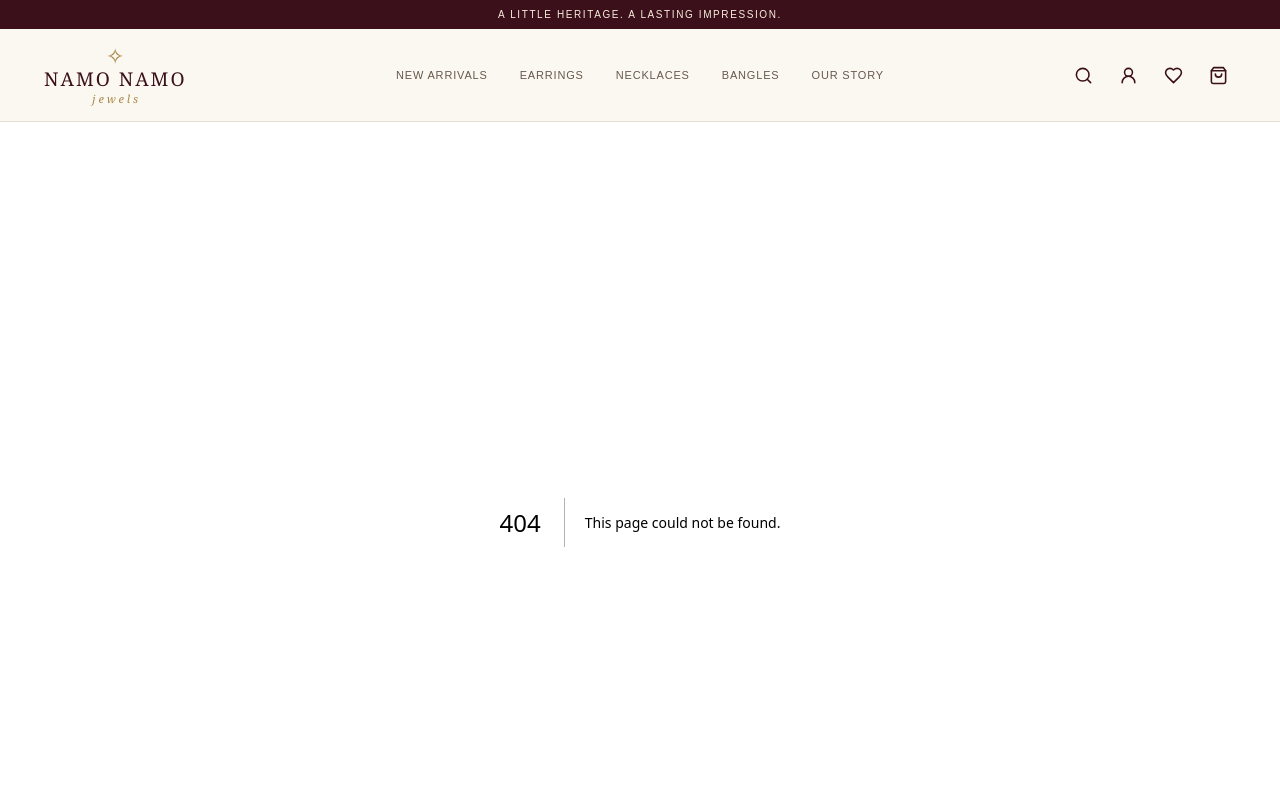
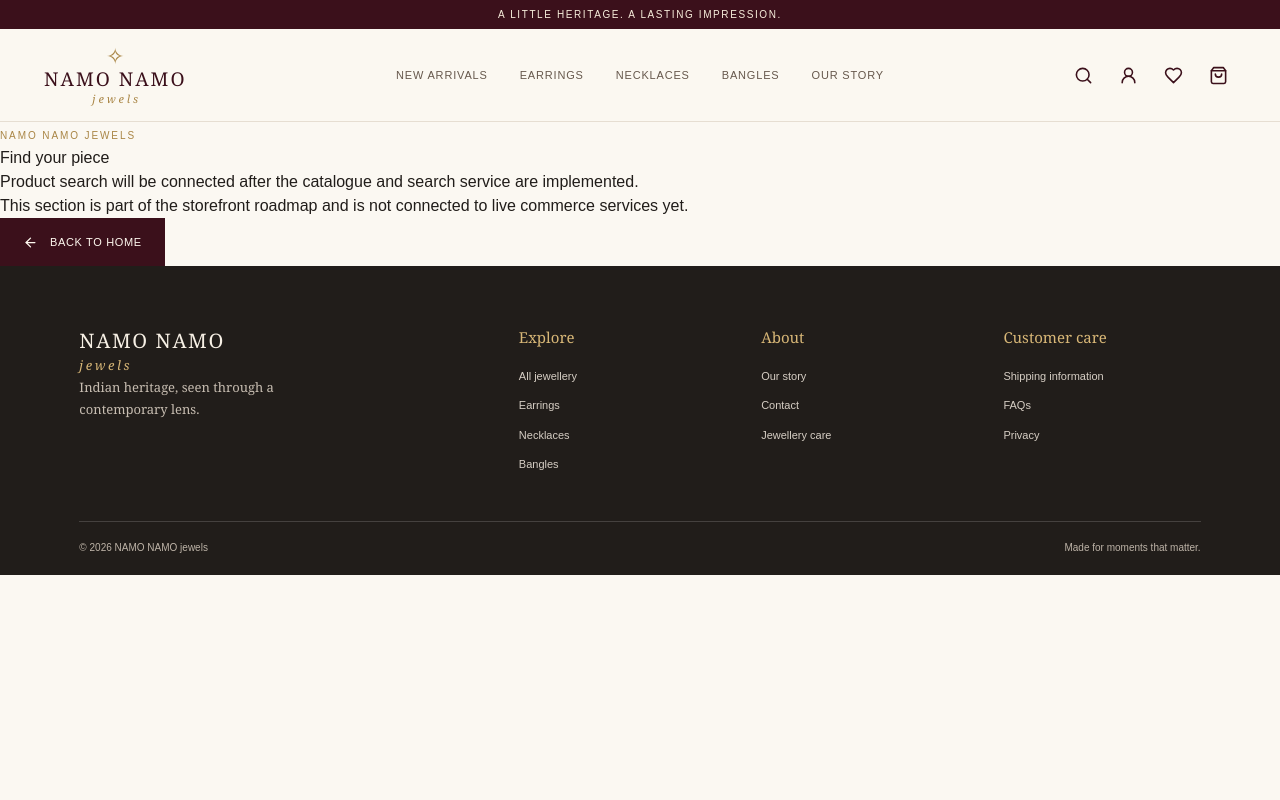
Before and after one commit to garvgola/luxury-traditional-jewelry-store, a Next.js app: page /search in a window 1280 px wide. Before the commit this address had no page. Shown: the top 800 px of the page. Built offline with nearby package versions, Linux system fonts and the light colour scheme.

Commit message:
Add storefront route: src/app/search/page.tsx

```diff
--- /dev/null
+++ b/src/app/search/page.tsx
@@ -0,0 +1,4 @@
+import { ComingSoon } from "@/components/coming-soon";
+export default function SearchPage() {
+  return <ComingSoon title="Find your piece" description="Product search will be connected after the catalogue and search service are implemented." />;
+}
```
